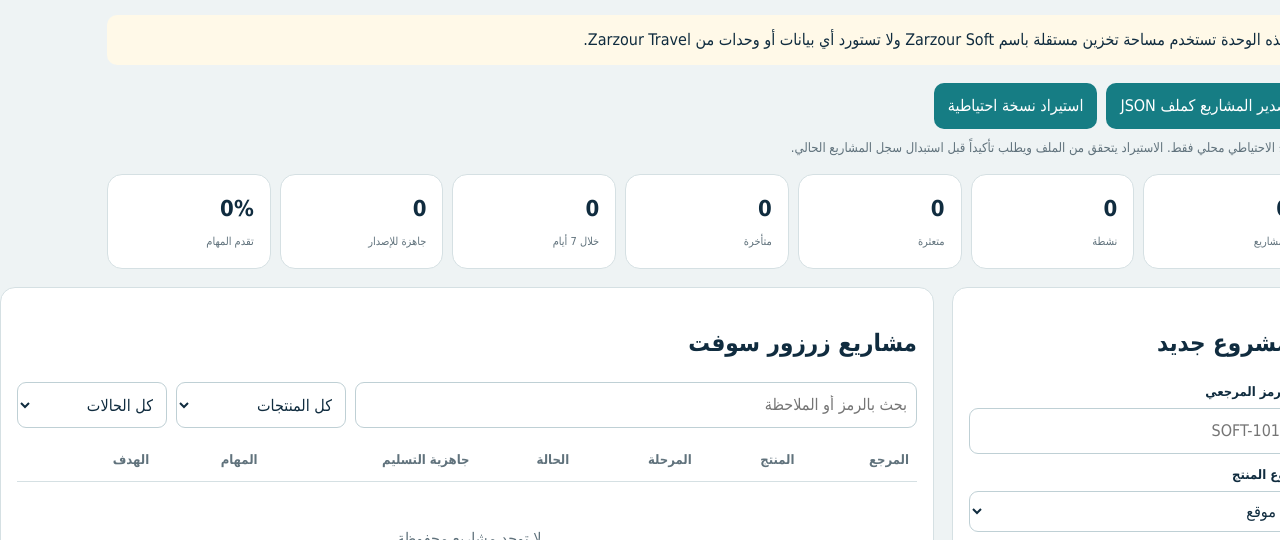
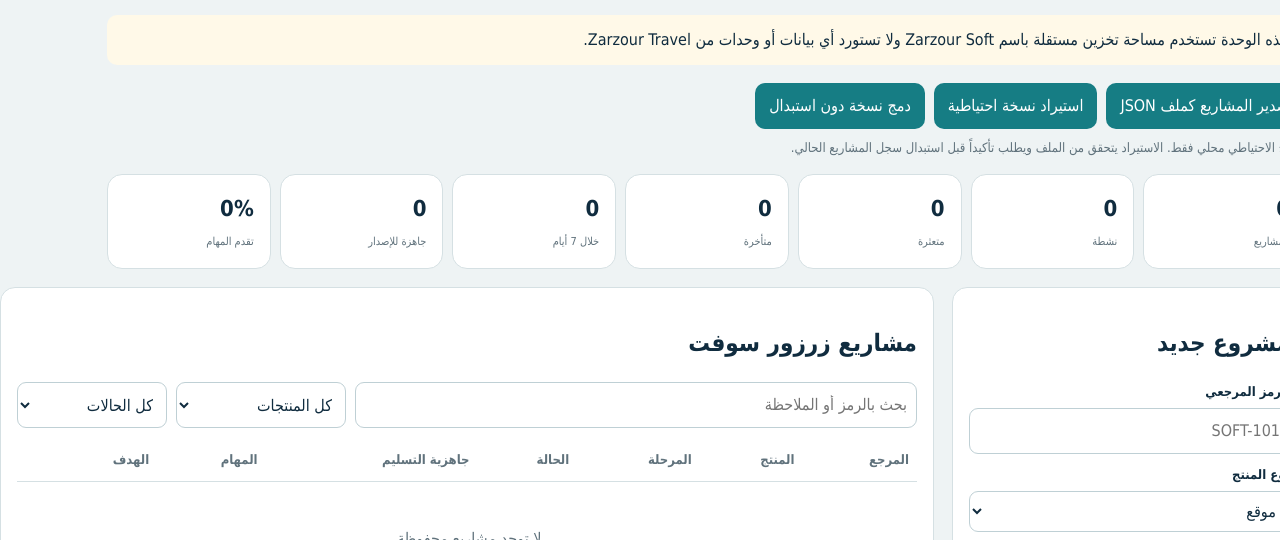
Before and after one commit to ammarzarzour/zarzour2019, a plain HTML site: page docs/soft/projects.html in a window 1280 px wide. Shown: the part 216-756 px from the top of the page. Drawn offline with Linux system fonts and the light colour scheme.

Commit message:
feat(soft): expose bilingual non-destructive backup merge control

```diff
--- a/docs/soft/projects.html
+++ b/docs/soft/projects.html
@@ -5,6 +5,7 @@
 <div class="backup-tools" role="group" aria-label="Zarzour Soft project backup">
 <button type="button" id="export-projects" data-ar="تصدير المشاريع كملف JSON" data-en="Export projects as JSON">تصدير المشاريع كملف JSON</button>
 <button type="button" id="import-projects" data-ar="استيراد نسخة احتياطية" data-en="Import project backup">استيراد نسخة احتياطية</button>
+<button type="button" id="merge-projects" data-ar="دمج نسخة دون استبدال" data-en="Merge backup without replacing">دمج نسخة دون استبدال</button>
 <input id="import-project-file" type="file" accept=".json,application/json" hidden>
 <p class="hint" data-ar="النسخ الاحتياطي محلي فقط. الاستيراد يتحقق من الملف ويطلب تأكيداً قبل استبدال سجل المشاريع الحالي." data-en="Backups stay on your device. Imports are checked and require confirmation before replacing the current project register.">النسخ الاحتياطي محلي فقط. الاستيراد يتحقق من الملف ويطلب تأكيداً قبل استبدال سجل المشاريع الحالي.</p>
 </div>
```
